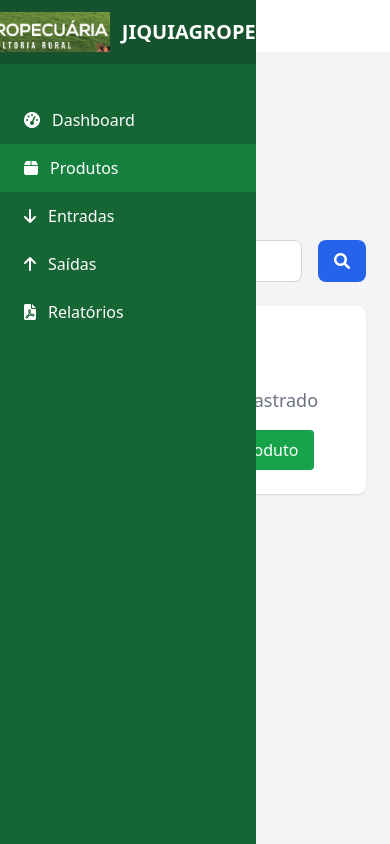
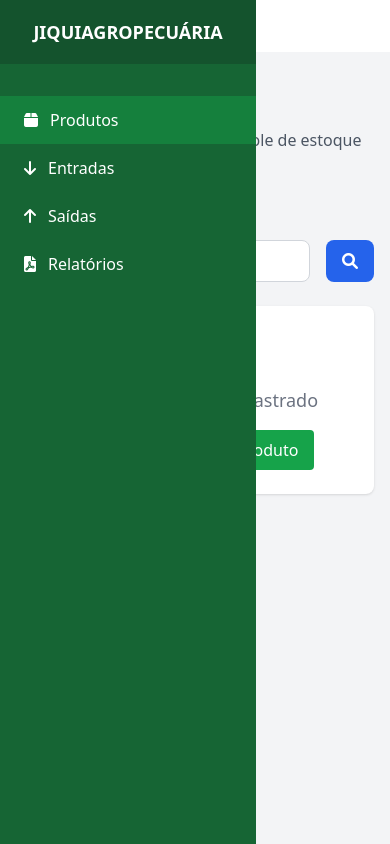
Before and after one commit to roqueArouche/EstoqueMestre, a Flask app: page /produtos in a window 390 px wide. Run offline with Flask 3, Linux system fonts and the light colour scheme; some libraries are stand-ins or nearby versions.

Commit message:
Improve product management and PDF reporting features
Refactor the application to remove the dashboard, introduce product SKUs, enhance the PDF report with better formatting and SKU inclusion, and adjust the sidebar for improved responsiveness and user experience.

Replit-Commit-Author: Agent
Replit-Commit-Session-Id: 03c44d8b-42fe-4a7c-8ca2-810b1856945a
Replit-Commit-Checkpoint-Type: intermediate_checkpoint
Replit-Commit-Screenshot-Url: https://storage.googleapis.com/screenshot-production-us-central1/24f00a3a-0ce1-4927-90c0-6758bc429248/03c44d8b-42fe-4a7c-8ca2-810b1856945a/5jrgowE

```diff
--- a/app.py
+++ b/app.py
@@ -19,27 +19,7 @@ db.init_app(app)
 
 @app.route('/')
 def index():
-    # Estatísticas para o dashboard
-    total_produtos = Produto.query.count()
-
-    # Entradas e saídas de hoje
-    hoje = date.today()
-    entradas_hoje = Entrada.query.filter_by(data=hoje).count()
-    saidas_hoje = Saida.query.filter_by(data=hoje).count()
-
-    # Produtos com estoque baixo (menos de 10 unidades)
-    produtos = Produto.query.all()
-    estoque_baixo = 0
-    for produto in produtos:
-        estoque = produto.calcular_estoque_atual()
-        if 0 < estoque <= 10:
-            estoque_baixo += 1
-
-    return render_template('dashboard.html',
-                         total_produtos=total_produtos,
-                         entradas_hoje=entradas_hoje,
-                         saidas_hoje=saidas_hoje,
-                         estoque_baixo=estoque_baixo)
+    return redirect(url_for('produtos'))
 
 @app.route('/produtos')
 def produtos():
@@ -70,7 +50,15 @@ def novo_produto():
         marca = request.form['marca']
         formato = request.form['formato']
 
-        produto = Produto(nome=nome, marca=marca, formato=formato)
+        # Gerar SKU automaticamente
+        ultimo_produto = Produto.query.order_by(Produto.id.desc()).first()
+        if ultimo_produto:
+            proximo_numero = ultimo_produto.id + 1
+        else:
+            proximo_numero = 1
+        sku = f"PRD{proximo_numero:04d}"
+
+        produto = Produto(sku=sku, nome=nome, marca=marca, formato=formato)
         db.session.add(produto)
         db.session.commit()
 
@@ -87,6 +75,7 @@ def editar_produto(id):
         produto.nome = request.form['nome']
         produto.marca = request.form['marca']
         produto.formato = request.form['formato']
+        # SKU não pode ser editado
 
         db.session.commit()
         flash('Produto atualizado com sucesso!', 'success')
@@ -202,9 +191,10 @@ def gerar_relatorio_pdf():
     # Cabeçalho da empresa
     empresa_info = [
         "EMPRESA: JIQUIAGROPECUÁRIA",
-        "ENDEREÇO: AV. PRESIDENTE VARGAS                Nº 201",
-        "CIDADE: JIQUIRIÇÁ                             ESTADO: BAHIA",
-        f"PERÍODO: {data_inicio.strftime('%d/%m/%Y')} até {data_fim.strftime('%d/%m/%Y')}     DATA: {date.today().strftime('%d/%m/%Y')}"
+        "ENDEREÇO: AV. PRESIDENTE VARGAS Nº 201",
+        "CIDADE: JIQUIRIÇÁ - ESTADO: BAHIA",
+        f"PERÍODO: {data_inicio.strftime('%d/%m/%Y')} até {data_fim.strftime('%d/%m/%Y')}",
+        f"DATA DE EXTRAÇÃO: {date.today().strftime('%d/%m/%Y')}"
     ]
 
     for info in empresa_info:
@@ -220,7 +210,7 @@ def gerar_relatorio_pdf():
 
     # Dados da tabela
     produtos = Produto.query.all()
-    data = [['Produto', 'Estoque Inicial', 'Aquisição (Entradas)', 'Venda (Saídas)', 'Estoque Atual']]
+    data = [['SKU', 'Produto', 'Estoque Inicial', 'Entradas', 'Saídas', 'Estoque Atual']]
 
     for produto in produtos:
         estoque_inicial = produto.calcular_estoque_atual(data_inicio)
@@ -228,25 +218,36 @@ def gerar_relatorio_pdf():
         saidas_periodo = produto.calcular_saidas_periodo(data_inicio, data_fim)
         estoque_atual = produto.calcular_estoque_atual(data_fim)
 
+        # Limitar nome do produto a 25 caracteres para evitar quebra
+        nome_produto = produto.nome[:25] + "..." if len(produto.nome) > 25 else produto.nome
+
         data.append([
-            f"{produto.nome} ({produto.marca})",
-            f"{estoque_inicial:.2f} {produto.formato}",
-            f"{entradas_periodo:.2f} {produto.formato}",
-            f"{saidas_periodo:.2f} {produto.formato}",
-            f"{estoque_atual:.2f} {produto.formato}"
+            produto.sku or 'N/A',
+            nome_produto,
+            f"{estoque_inicial:.1f}",
+            f"{entradas_periodo:.1f}",
+            f"{saidas_periodo:.1f}",
+            f"{estoque_atual:.1f}"
         ])
 
-    # Criar tabela
-    table = Table(data)
+    # Criar tabela com larguras específicas para responsividade
+    col_widths = [60, 120, 70, 60, 60, 70]  # Larguras em pontos
+    table = Table(data, colWidths=col_widths)
     table.setStyle(TableStyle([
         ('BACKGROUND', (0, 0), (-1, 0), colors.grey),
         ('TEXTCOLOR', (0, 0), (-1, 0), colors.whitesmoke),
         ('ALIGN', (0, 0), (-1, -1), 'CENTER'),
+        ('ALIGN', (1, 1), (1, -1), 'LEFT'),  # Nome do produto à esquerda
         ('FONTNAME', (0, 0), (-1, 0), 'Helvetica-Bold'),
-        ('FONTSIZE', (0, 0), (-1, 0), 14),
-        ('BOTTOMPADDING', (0, 0), (-1, 0), 12),
+        ('FONTNAME', (0, 1), (-1, -1), 'Helvetica'),
+        ('FONTSIZE', (0, 0), (-1, 0), 10),
+        ('FONTSIZE', (0, 1), (-1, -1), 9),
+        ('BOTTOMPADDING', (0, 0), (-1, 0), 8),
+        ('TOPPADDING', (0, 1), (-1, -1), 4),
+        ('BOTTOMPADDING', (0, 1), (-1, -1), 4),
         ('BACKGROUND', (0, 1), (-1, -1), colors.beige),
-        ('GRID', (0, 0), (-1, -1), 1, colors.black)
+        ('GRID', (0, 0), (-1, -1), 1, colors.black),
+        ('VALIGN', (0, 0), (-1, -1), 'MIDDLE'),
     ]))
 
     story.append(table)
--- a/templates/base.html
+++ b/templates/base.html
@@ -12,30 +12,26 @@
     </style>
 </head>
 <body class="bg-gray-100">
+    <div class="flex h-screen">
         <!-- Mobile menu overlay -->
-    <div id="mobile-overlay" class="fixed inset-0 bg-black bg-opacity-50 z-20 hidden lg:hidden"></div>
+        <div id="mobile-overlay" class="fixed inset-0 bg-black bg-opacity-50 z-40 hidden lg:hidden"></div>
 
         <!-- Sidebar -->
-    <div id="sidebar" class="fixed inset-y-0 left-0 z-30 w-64 bg-green-800 text-white transform sidebar-mobile lg:translate-x-0 lg:static lg:inset-0 transition duration-200 ease-in-out">
-        <div class="flex items-center justify-center h-16 bg-green-900">
-            <img src="{{ url_for('static', filename='img/logo.jpeg') }}" alt="Logo" class="h-10 w-auto mr-3">
-            <h1 class="text-xl font-bold">JIQUIAGROPECUÁRIA</h1>
+        <div id="sidebar" class="fixed inset-y-0 left-0 z-50 w-64 bg-green-800 text-white transform sidebar-mobile lg:translate-x-0 lg:static lg:inset-0 transition duration-200 ease-in-out">
+            <div class="flex items-center justify-center h-16 bg-green-900 px-4">
+                <h1 class="text-lg font-bold text-center">JIQUIAGROPECUÁRIA</h1>
             </div>
 
             <nav class="mt-8">
-            <a href="{{ url_for('index') }}" class="flex items-center px-6 py-3 hover:bg-green-700 {% if request.endpoint == 'index' %}bg-green-700{% endif %}">
-                <i class="fas fa-tachometer-alt mr-3"></i>
-                Dashboard
-            </a>
-            <a href="{{ url_for('produtos') }}" class="flex items-center px-6 py-3 hover:bg-green-700 {% if request.endpoint == 'produtos' %}bg-green-700{% endif %}">
+                <a href="{{ url_for('produtos') }}" class="flex items-center px-6 py-3 hover:bg-green-700 {% if request.endpoint in ['produtos', 'novo_produto', 'editar_produto'] %}bg-green-700{% endif %}">
                     <i class="fas fa-box mr-3"></i>
                     Produtos
                 </a>
-            <a href="{{ url_for('entradas') }}" class="flex items-center px-6 py-3 hover:bg-green-700 {% if request.endpoint == 'entradas' %}bg-green-700{% endif %}">
+                <a href="{{ url_for('entradas') }}" class="flex items-center px-6 py-3 hover:bg-green-700 {% if request.endpoint in ['entradas', 'nova_entrada'] %}bg-green-700{% endif %}">
                     <i class="fas fa-arrow-down mr-3"></i>
                     Entradas
                 </a>
-            <a href="{{ url_for('saidas') }}" class="flex items-center px-6 py-3 hover:bg-green-700 {% if request.endpoint == 'saidas' %}bg-green-700{% endif %}">
+                <a href="{{ url_for('saidas') }}" class="flex items-center px-6 py-3 hover:bg-green-700 {% if request.endpoint in ['saidas', 'nova_saida'] %}bg-green-700{% endif %}">
                     <i class="fas fa-arrow-up mr-3"></i>
                     Saídas
                 </a>
@@ -47,21 +43,21 @@
         </div>
 
         <!-- Main Content -->
-    <div class="lg:ml-64 flex flex-col flex-1">
-        <!-- Top bar -->
+        <div class="flex-1 flex flex-col overflow-hidden">
+            <!-- Top bar for mobile -->
             <header class="bg-white shadow-sm lg:hidden">
                 <div class="flex items-center justify-between px-4 py-3">
                     <button id="mobile-menu-btn" class="text-gray-500 hover:text-gray-600">
                         <i class="fas fa-bars text-xl"></i>
                     </button>
-                <h1 class="text-lg font-semibold text-gray-800">{% block page_title %}Dashboard{% endblock %}</h1>
+                    <h1 class="text-lg font-semibold text-gray-800">{% block page_title %}Produtos{% endblock %}</h1>
                     <div></div>
                 </div>
             </header>
 
             <!-- Content Area -->
             <main class="flex-1 overflow-x-hidden overflow-y-auto bg-gray-100">
-            <div class="container mx-auto px-6 py-8">
+                <div class="max-w-7xl mx-auto px-4 sm:px-6 lg:px-8 py-8">
                     <!-- Flash Messages -->
                     {% with messages = get_flashed_messages(with_categories=true) %}
                         {% if messages %}
@@ -76,6 +72,7 @@
                     {% block content %}{% endblock %}
                 </div>
             </main>
+        </div>
     </div>
 
     <script>
--- a/templates/produtos.html
+++ b/templates/produtos.html
@@ -6,7 +6,7 @@
 <div class="mb-8 flex flex-col sm:flex-row justify-between items-start sm:items-center">
     <div>
         <h2 class="text-3xl font-bold text-gray-800 mb-2">Produtos</h2>
-        <p class="text-gray-600">Gerencie seus produtos</p>
+        <p class="text-gray-600">Gerencie seus produtos e controle de estoque</p>
     </div>
     <a href="{{ url_for('novo_produto') }}" class="mt-4 sm:mt-0 bg-green-600 hover:bg-green-700 text-white px-4 py-2 rounded-lg transition duration-200">
         <i class="fas fa-plus mr-2"></i>Novo Produto
@@ -38,16 +38,24 @@
         <table class="min-w-full divide-y divide-gray-200">
             <thead class="bg-gray-50">
                 <tr>
+                    <th class="px-6 py-3 text-left text-xs font-medium text-gray-500 uppercase tracking-wider">SKU</th>
                     <th class="px-6 py-3 text-left text-xs font-medium text-gray-500 uppercase tracking-wider">Produto</th>
                     <th class="px-6 py-3 text-left text-xs font-medium text-gray-500 uppercase tracking-wider">Marca</th>
                     <th class="px-6 py-3 text-left text-xs font-medium text-gray-500 uppercase tracking-wider">Formato</th>
+                    <th class="px-6 py-3 text-left text-xs font-medium text-gray-500 uppercase tracking-wider">Total Entradas</th>
+                    <th class="px-6 py-3 text-left text-xs font-medium text-gray-500 uppercase tracking-wider">Total Saídas</th>
                     <th class="px-6 py-3 text-left text-xs font-medium text-gray-500 uppercase tracking-wider">Estoque Atual</th>
                     <th class="px-6 py-3 text-left text-xs font-medium text-gray-500 uppercase tracking-wider">Ações</th>
                 </tr>
             </thead>
             <tbody class="bg-white divide-y divide-gray-200">
                 {% for item in produtos %}
+                {% set total_entradas = item.produto.calcular_total_entradas() %}
+                {% set total_saidas = item.produto.calcular_total_saidas() %}
                 <tr class="hover:bg-gray-50">
+                    <td class="px-6 py-4 whitespace-nowrap">
+                        <div class="text-sm font-mono text-gray-900">{{ item.produto.sku or 'N/A' }}</div>
+                    </td>
                     <td class="px-6 py-4 whitespace-nowrap">
                         <div class="text-sm font-medium text-gray-900">{{ item.produto.nome }}</div>
                     </td>
@@ -58,8 +66,18 @@
                         <div class="text-sm text-gray-900">{{ item.produto.formato }}</div>
                     </td>
                     <td class="px-6 py-4 whitespace-nowrap">
-                        <div class="text-sm text-gray-900">
-                            <span class="{% if item.estoque_atual <= 10 %}text-red-600 font-bold{% elif item.estoque_atual <= 50 %}text-yellow-600{% else %}text-green-600{% endif %}">
+                        <div class="text-sm text-green-600 font-medium">
+                            {{ "%.2f"|format(total_entradas) }}
+                        </div>
+                    </td>
+                    <td class="px-6 py-4 whitespace-nowrap">
+                        <div class="text-sm text-red-600 font-medium">
+                            {{ "%.2f"|format(total_saidas) }}
+                        </div>
+                    </td>
+                    <td class="px-6 py-4 whitespace-nowrap">
+                        <div class="text-sm font-bold">
+                            <span class="{% if item.estoque_atual <= 0 %}text-red-600{% elif item.estoque_atual <= 10 %}text-yellow-600{% else %}text-green-600{% endif %}">
                                 {{ "%.2f"|format(item.estoque_atual) }} {{ item.produto.formato }}
                             </span>
                         </div>
@@ -67,12 +85,12 @@
                     <td class="px-6 py-4 whitespace-nowrap text-sm font-medium">
                         <div class="flex gap-2">
                             <a href="{{ url_for('editar_produto', id=item.produto.id) }}"
-                               class="text-blue-600 hover:text-blue-900">
+                               class="text-blue-600 hover:text-blue-900" title="Editar">
                                 <i class="fas fa-edit"></i>
                             </a>
                             <form method="POST" action="{{ url_for('deletar_produto', id=item.produto.id) }}"
                                   class="inline" onsubmit="return confirm('Tem certeza que deseja deletar este produto?')">
-                                <button type="submit" class="text-red-600 hover:text-red-900">
+                                <button type="submit" class="text-red-600 hover:text-red-900" title="Deletar">
                                     <i class="fas fa-trash"></i>
                                 </button>
                             </form>
```
Also changed, not shown: models.py (+19 -10 lines), templates/produto_form.html (+19 -0 lines), attached_assets/image_1758652801015.png (added), instance/estoque.db, 1 other file. Lines whose indentation alone changed are shown as unchanged.
